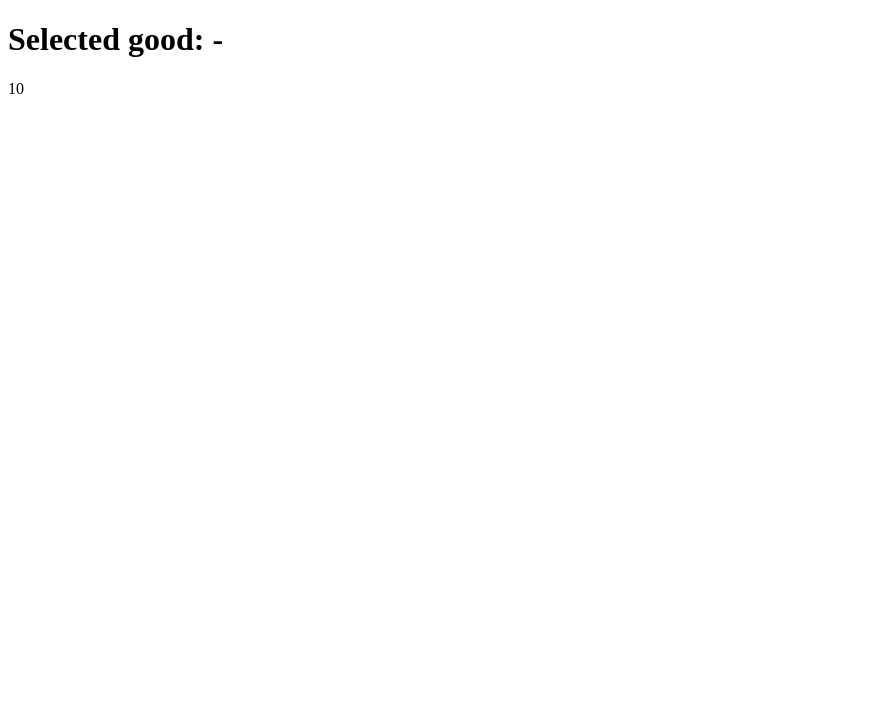
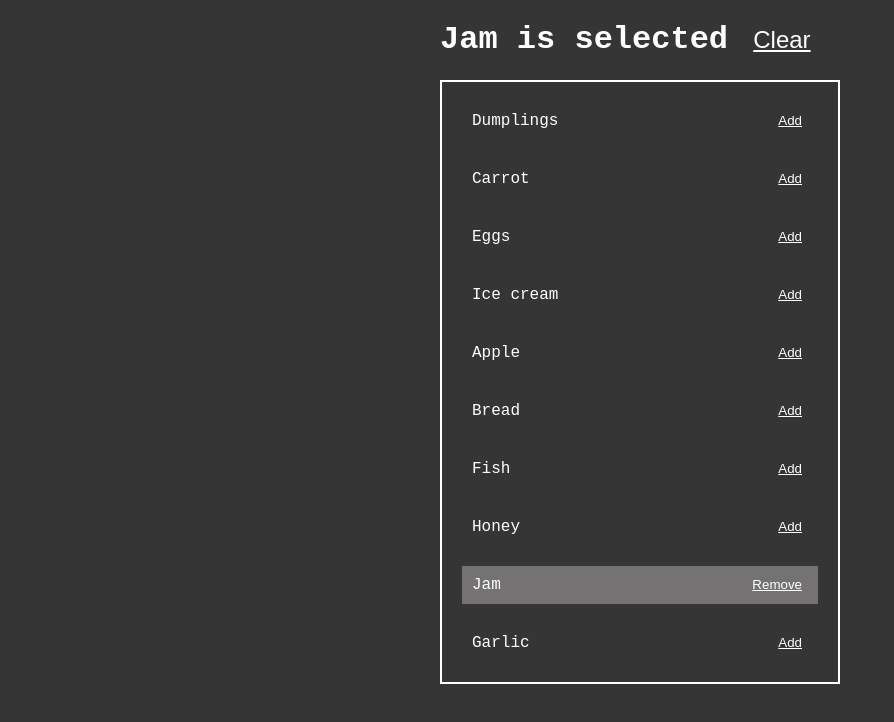
Before and after one commit to mate-academy/react_goods-selector, a React (Create React App) app: page / in a window 1280 px wide. Shown: the top 722 px of the page, without its empty margins (0-894 px from the left). Built offline with nearby package versions, Linux system fonts and the light colour scheme.

Commit message:
Finish task

```diff
--- a/package.json
+++ b/package.json
@@ -8,6 +8,7 @@
   "dependencies": {
     "@cypress/react": "^5.12.4",
     "bulma": "^0.9.3",
+    "classnames": "^2.3.1",
     "react": "^17.0.2",
     "react-dom": "^17.0.2",
     "react-scripts": "^4.0.3"
@@ -17,7 +18,7 @@
     "@mate-academy/cypress-tools": "^1.0.4",
     "@mate-academy/eslint-config-react": "*",
     "@mate-academy/eslint-config-react-typescript": "*",
-    "@mate-academy/scripts": "^1.2.1",
+    "@mate-academy/scripts": "^1.2.3",
     "@mate-academy/students-ts-config": "*",
     "@mate-academy/stylelint-config": "*",
     "@types/node": "^17.0.23",
--- a/src/App.scss
+++ b/src/App.scss
@@ -1 +1,40 @@
-// styles go here
+body {
+  color: white;
+  background-color: rgb(53, 53, 53);
+  font-family: "Courier New", Courier, monospace;
+}
+
+.App {
+  margin: 0 auto;
+  width: 400px;
+}
+
+.wrapper {
+  display: flex;
+  justify-content: space-between;
+  align-items: center;
+  padding: 10px;
+  margin: 20px;
+}
+
+.list {
+  padding: 0;
+  border: 2px solid white;
+  list-style: none;
+}
+
+.active {
+  background-color: rgb(116, 114, 114);
+}
+
+.button {
+  background: none;
+  border: none;
+  cursor: pointer;
+  color: #fff;
+  text-decoration: underline;
+
+  &-clear {
+    font-size: 24px;
+  }
+}
--- a/src/App.tsx
+++ b/src/App.tsx
@@ -1,5 +1,6 @@
 import React from 'react';
 import './App.scss';
+import classNames from 'classnames';
 
 const goodsFromServer: string[] = [
   'Dumplings',
@@ -14,11 +15,89 @@ const goodsFromServer: string[] = [
   'Garlic',
 ];
 
-const App: React.FC = () => (
-  <div className="App">
-    <h1>Selected good: -</h1>
-    {goodsFromServer.length}
-  </div>
-);
+type State = {
+  selectedGood: string[],
+};
+class App extends React.Component<{}, State> {
+  state: State = {
+    selectedGood: ['Jam'],
+  };
 
+  addGood = (good:string) => {
+    this.setState((state) => (
+      state.selectedGood.includes(good)
+        ? {
+          selectedGood: state.selectedGood.filter(
+            element => element !== good,
+          ),
+        }
+        : { selectedGood: state.selectedGood.concat(good) }
+    ));
+  };
+
+  clear = () => {
+    this.setState({ selectedGood: [] });
+  };
+
+  render() {
+    const { selectedGood } = this.state;
+    let title = 'No goods selected';
+
+    if (selectedGood.length === 1) {
+      title = `${selectedGood[0]} is selected`;
+    } else if (selectedGood.length > 1) {
+      title = `${selectedGood.slice(0, -1).join(', ')} and ${selectedGood[selectedGood.length - 1]} are selected`;
+    }
+
+    return (
+      <div className="App">
+        <h1>
+          {title}
+          {' '}
+          <button
+            className="button button-clear"
+            type="button"
+            onClick={this.clear}
+          >
+            Clear
+          </button>
+        </h1>
+        <ul className="list">
+          {goodsFromServer.map(good => (
+            <div
+              className={
+                classNames(
+                  'wrapper',
+                  { active: selectedGood.includes(good) },
+                )
+              }
+            >
+              <li
+                className={
+                  classNames(
+                    'list__item',
+                    { active: selectedGood.includes(good) },
+                  )
+                }
+                key={good}
+              >
+                {good}
+              </li>
+              <button
+                className="button"
+                type="button"
+                onClick={() => {
+                  this.addGood(good);
+                }}
+              >
+                {selectedGood.includes(good) ? 'Remove' : 'Add'}
+
+              </button>
+            </div>
+          ))}
+        </ul>
+      </div>
+    );
+  }
+}
 export default App;
```
Also changed, not shown: 2 other files (tests, documents, lock files or other folders).
